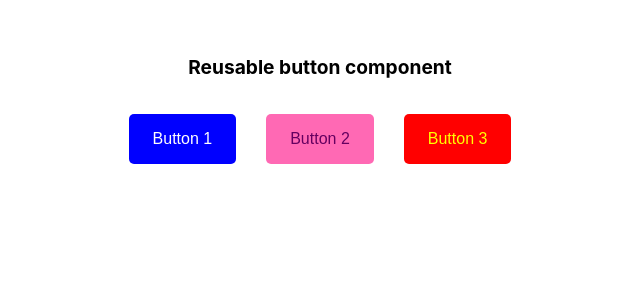
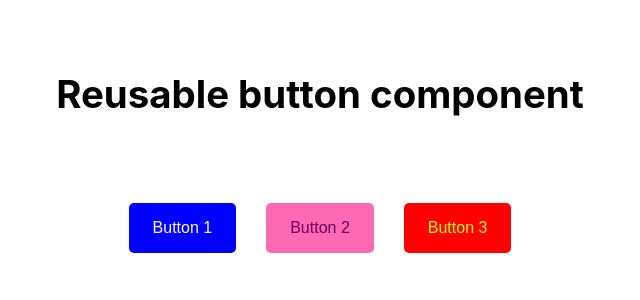
Before and after one commit to saltsthlm/reusable-component, a React (Vite) app: page / in a window 1280 px wide. Shown: the top 300 px of the page, without its empty margins (320-960 px from the left). Built offline with nearby package versions, Linux system fonts and the light colour scheme.

Commit message:
Header styles

```diff
--- a/src/components/header.module.css
+++ b/src/components/header.module.css
@@ -1,4 +1,4 @@
-h1 {
-  font-size: 1.2rem;
-  margin-bottom: 2rem;
+.myHeader {
+  font-size: 2.4rem;
+  margin-bottom: 5rem;
 }
```
